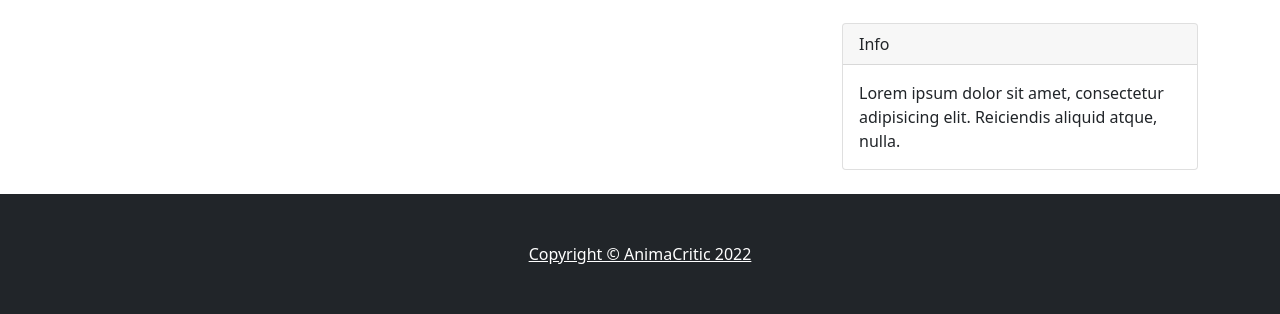
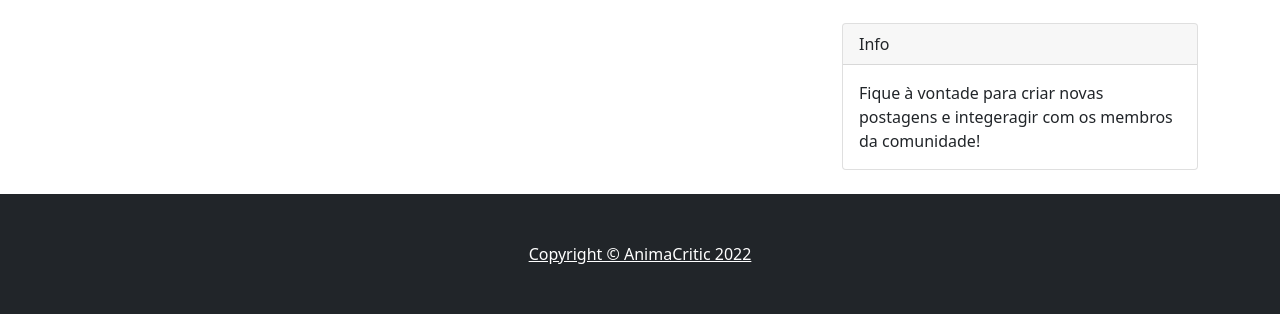
Before and after one commit to AnimaCritic/AnimaCriticCore, a Django app: a page that uses blog/templates/blog/base.html in a window 1280 px wide. Shown: the part 1175-1489 px from the top of the page. Run offline with Django 4.2, Linux system fonts and the light colour scheme; data comes from the database, SQL or seed files in the repository; some libraries are stand-ins or nearby versions.

Commit message:
info text update

```diff
--- a/blog/templates/blog/base.html
+++ b/blog/templates/blog/base.html
@@ -220,7 +220,7 @@
                     <!-- Side widget-->
                     <div class="card mb-4">
                         <div class="card-header">Info</div>
-                        <div class="card-body">Lorem ipsum dolor sit amet, consectetur adipisicing elit. Reiciendis aliquid atque, nulla.</div>
+                        <div class="card-body">Fique à vontade para criar novas postagens e integeragir com os membros da comunidade!</div>
                     </div>
                 </div>
             </div>
```
